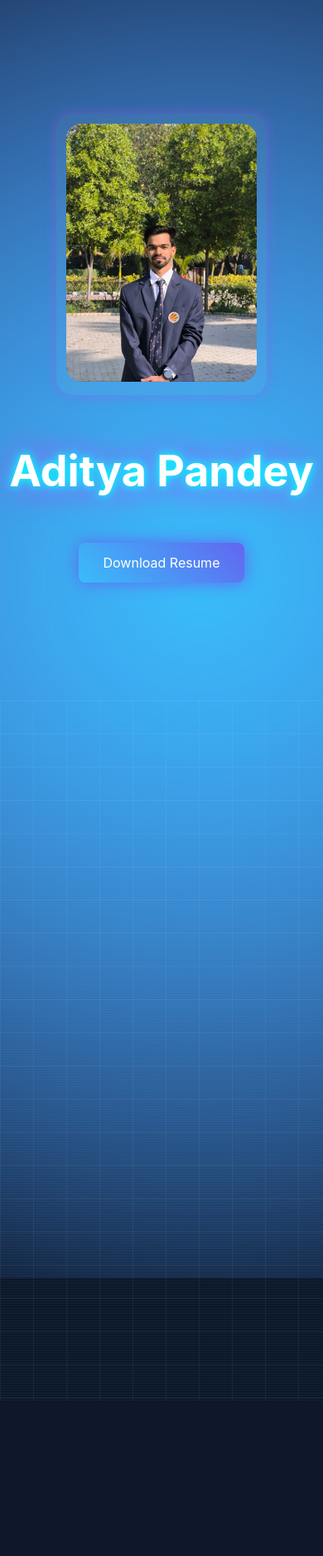
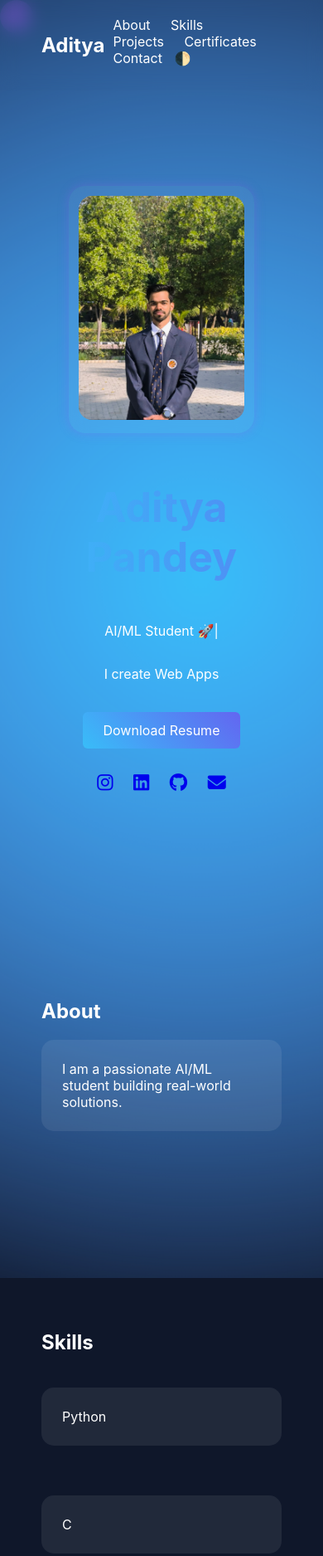
Before and after one commit to adityapandey2007/adityapandey2007.github.io, a plain HTML site: page index.html in a window 390 px wide. Shown: the top 1875 px of the page at 83% size. Before the commit the page ends 844 px from the top, so only its background shows below. Drawn offline with Linux system fonts and the light colour scheme.

Commit message:
Update index.html

```diff
--- a/index.html
+++ b/index.html
@@ -11,6 +11,17 @@
 :root {
     --bg:#0f172a;
     --text:#ffffff;
+    --card:rgba(255,255,255,0.08);
+}
+
+.light {
+    --bg:#f8fafc;
+    --text:#0f172a;
+    --card:rgba(0,0,0,0.05);
+}
+
+html{
+    scroll-behavior:smooth;
 }
 
 body{
@@ -18,10 +29,9 @@ body{
     font-family:-apple-system;
     background:var(--bg);
     color:var(--text);
-    overflow:hidden;
 }
 
-/* 🌌 Cyberpunk Background */
+/* 🌊 BG */
 body::before{
     content:"";
     position:fixed;
@@ -30,20 +40,6 @@ body::before{
     background: radial-gradient(circle,#38bdf8,transparent),
                 radial-gradient(circle,#6366f1,transparent);
     animation: move 12s infinite alternate;
-    z-index:-2;
-}
-
-/* ⚡ Grid + scanline */
-body::after{
-    content:"";
-    position:fixed;
-    width:100%;
-    height:100%;
-    background:
-    repeating-linear-gradient(0deg,rgba(0,255,255,0.05) 0px,rgba(0,255,255,0.05) 1px,transparent 1px,transparent 3px),
-    linear-gradient(rgba(255,255,255,0.05) 1px, transparent 1px),
-    linear-gradient(90deg, rgba(255,255,255,0.05) 1px, transparent 1px);
-    background-size:100% 100%,40px 40px,40px 40px;
     z-index:-1;
 }
 
@@ -51,83 +47,254 @@ body::after{
     50%{transform:translate(-150px,-150px);}
 }
 
-/* 🎯 HERO CENTER */
-#hero{
-    height:100vh;
+/* NAV */
+nav{
     display:flex;
-    justify-content:center;
-    align-items:center;
-    flex-direction:column;
-    text-align:center;
+    justify-content:space-between;
+    padding:20px 50px;
+    position:sticky;
+    top:0;
+    backdrop-filter:blur(10px);
 }
 
-/* 📸 PROFILE */
+nav a{
+    margin:0 10px;
+    color:var(--text);
+    text-decoration:none;
+}
+
+/* HERO */
+#hero{
+    text-align:center;
+    padding:120px 20px;
+    display:flex;
+    flex-direction:column;
+    align-items:center;
+}
+
+/* PROFILE */
 .profile-wrapper{
     padding:12px;
     border-radius:20px;
     background:rgba(255,255,255,0.05);
     backdrop-filter:blur(10px);
     margin-bottom:20px;
-
-    animation: float 4s infinite ease-in-out, glow 3s infinite;
+    animation: float 4s ease-in-out infinite, glowPulse 3s infinite;
 }
 
 .profile-pic{
-    width:230px;
-    border-radius:18px;
+    width:200px;
+    height:auto;
+    border-radius:16px;
 }
 
 @keyframes float{
     50%{transform:translateY(-10px);}
 }
 
-@keyframes glow{
-    50%{box-shadow:0 0 35px #a855f7;}
+@keyframes glowPulse{
+    50%{box-shadow:0 0 30px rgba(168,85,247,0.6);}
 }
 
-/* ⚡ NAME GLOW */
+/* NAME */
 .gradient-text{
-    font-size:52px;
-    color:#fff;
-    text-shadow:
-        0 0 10px #0ff,
-        0 0 20px #0ff,
-        0 0 40px #f0f;
+    font-size:50px;
+    background:linear-gradient(90deg,#38bdf8,#6366f1,#38bdf8);
+    background-size:300%;
+    -webkit-background-clip:text;
+    -webkit-text-fill-color:transparent;
+    animation:shine 5s linear infinite;
 }
 
-/* 📄 BUTTON */
+@keyframes shine{
+    to{background-position:300%;}
+}
+
+/* BUTTON */
 .btn{
-    margin-top:20px;
-    padding:14px 30px;
-    font-size:16px;
+    padding:12px 25px;
     background:linear-gradient(45deg,#38bdf8,#6366f1);
-    border-radius:8px;
+    border-radius:6px;
     color:white;
     text-decoration:none;
-    box-shadow:0 0 20px #6366f1;
+    margin:20px 0;
+}
+
+/* SOCIAL */
+.social i{
+    margin:10px;
+    font-size:22px;
+}
+
+/* SECTIONS */
+section{
+    padding:100px 50px;
+    max-width:1200px;
+    margin:auto;
+}
+
+/* CARDS */
+.card{
+    background:var(--card);
+    padding:25px;
+    border-radius:15px;
+    margin:20px 0;
     transition:0.3s;
 }
 
-.btn:hover{
-    transform:scale(1.05);
-    box-shadow:0 0 30px #a855f7;
+.card:hover{
+    transform:translateY(-5px);
+    box-shadow:0 0 20px rgba(168,85,247,0.5);
 }
+
+/* GRID */
+.grid{
+    display:grid;
+    grid-template-columns:repeat(auto-fit,minmax(250px,1fr));
+    gap:20px;
+}
+
+/* CURSOR */
+.cursor-glow{
+    position:fixed;
+    width:40px;
+    height:40px;
+    background: radial-gradient(circle, rgba(168,85,247,0.5), transparent);
+    border-radius:50%;
+    pointer-events:none;
+}
+
+/* TYPING */
+#typing::after{
+    content:"|";
+    animation:blink 1s infinite;
+}
+@keyframes blink{50%{opacity:0;}}
+
 </style>
 </head>
 
 <body>
 
+<div class="cursor-glow"></div>
+
+<nav>
+<h2>Aditya</h2>
+<div>
+<a href="#about">About</a>
+<a href="#skills">Skills</a>
+<a href="#projects">Projects</a>
+<a href="#certifications">Certificates</a>
+<a href="#contact">Contact</a>
+<span onclick="toggleMode()">🌓</span>
+</div>
+</nav>
+
 <header id="hero">
 
-<div class="profile-wrapper">
+<div class="profile-wrapper" id="profile">
 <img src="https://raw.githubusercontent.com/adityapandey2007/adityapandey2007.github.io/main/IMG_20260212_193928.jpg" class="profile-pic">
 </div>
 
 <h1 class="gradient-text">Aditya Pandey</h1>
 
+<p id="typing"></p>
+<p id="roles"></p>
+
 <a href="#" class="btn">Download Resume</a>
+
+<div class="social">
+<a href="https://www.instagram.com/adityaaah4uall"><i class="fab fa-instagram"></i></a>
+<a href="https://www.linkedin.com/in/aditya-pandey-a33798379"><i class="fab fa-linkedin"></i></a>
+<a href="https://github.com/adityapandey2007"><i class="fab fa-github"></i></a>
+<a href="#"><i class="fas fa-envelope"></i></a>
+</div>
 
 </header>
 
+<section id="about">
+<h2>About</h2>
+<div class="card">
+I am a passionate AI/ML student building real-world solutions.
+</div>
+</section>
+
+<section id="skills">
+<h2>Skills</h2>
+<div class="grid">
+<div class="card">Python</div>
+<div class="card">C</div>
+<div class="card">HTML | CSS | JS</div>
+<div class="card">SQL</div>
+</div>
+</section>
+
+<section id="projects">
+<h2>Projects</h2>
+<div class="grid">
+<div class="card">Gesture Control System</div>
+<div class="card">Portfolio Website</div>
+</div>
+</section>
+
+<section id="certifications">
+<h2>Certificates</h2>
+<div class="grid">
+<div class="card">🐍 Python Certificate</div>
+<div class="card">🤖 AI/ML Certificate</div>
+<div class="card">🏆 Hackathon Certificate</div>
+</div>
+</section>
+
+<section id="contact">
+<h2>Contact</h2>
+<div class="card">
+📧 adityapandey2007@gmail.com<br><br>
+📍 Punjab, India<br><br>
+📱 +91 7903917024
+</div>
+</section>
+
+<footer style="text-align:center;padding:20px;">
+© 2026 Aditya Pandey
+</footer>
+
+<script>
+// MODE
+function toggleMode(){
+document.body.classList.toggle("light");
+}
+
+// CURSOR
+const glow=document.querySelector(".cursor-glow");
+document.addEventListener("mousemove",(e)=>{
+glow.style.left=e.clientX+"px";
+glow.style.top=e.clientY+"px";
+});
+
+// PROFILE INTERACTION
+const profile=document.getElementById("profile");
+profile.addEventListener("mouseenter",()=>{glow.style.transform="scale(2)";});
+profile.addEventListener("mouseleave",()=>{glow.style.transform="scale(1)";});
+
+// TYPING
+const text="AI/ML Student 🚀";
+let i=0;
+function type(){
+if(i<text.length){
+document.getElementById("typing").innerHTML+=text[i++];
+setTimeout(type,50);
+}}
+type();
+
+// ROLES
+const roles=["I build AI Projects","I create Web Apps","I solve real problems"];
+let j=0;
+setInterval(()=>{
+document.getElementById("roles").innerHTML=roles[j];
+j=(j+1)%roles.length;
+},2000);
+</script>
+
 </body>
 </html>
```
